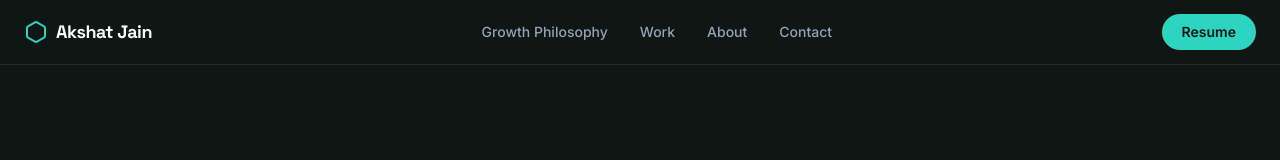
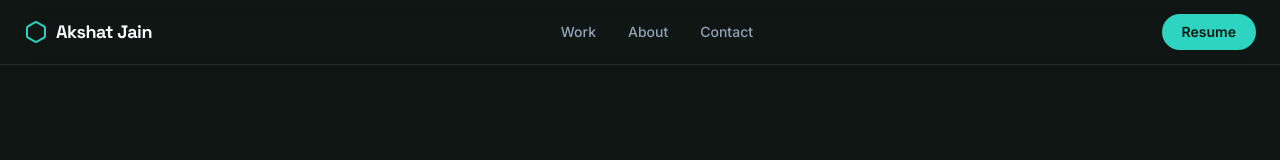
Before and after one commit to akshatjain4377-commits/Akshat-Jain-PMM-Portfolio, a React (Vite) app: page / in a window 1280 px wide. Shown: the top 160 px of the page. Built offline with nearby package versions, Linux system fonts and the light colour scheme.

Commit message:
Update Navbar.tsx

```diff
--- a/src/components/Navbar.tsx
+++ b/src/components/Navbar.tsx
@@ -23,7 +23,6 @@ export default function Navbar() {
           </div>
         ) : (
           <div className="hidden md:flex items-center gap-8 text-sm font-medium text-brand-muted">
-            <Link to="/" className="hover:text-brand-text transition-colors">Growth Philosophy</Link>
             <Link to="/work" className="hover:text-brand-text transition-colors">Work</Link>
             <Link to="/about" className="hover:text-brand-text transition-colors">About</Link>
             <Link to="/contact" className="hover:text-brand-text transition-colors">Contact</Link>
```
